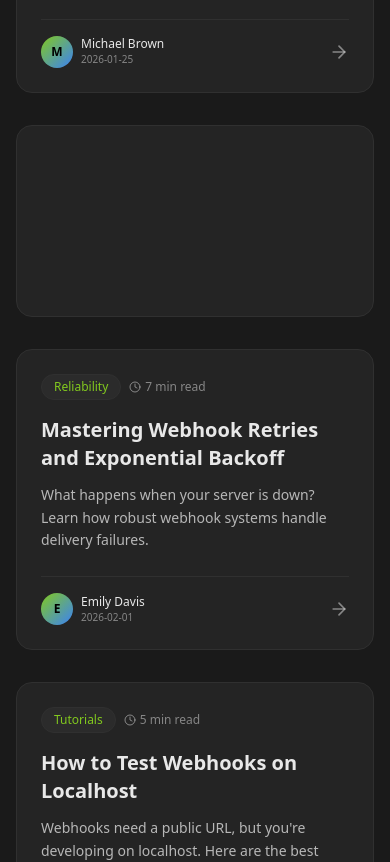
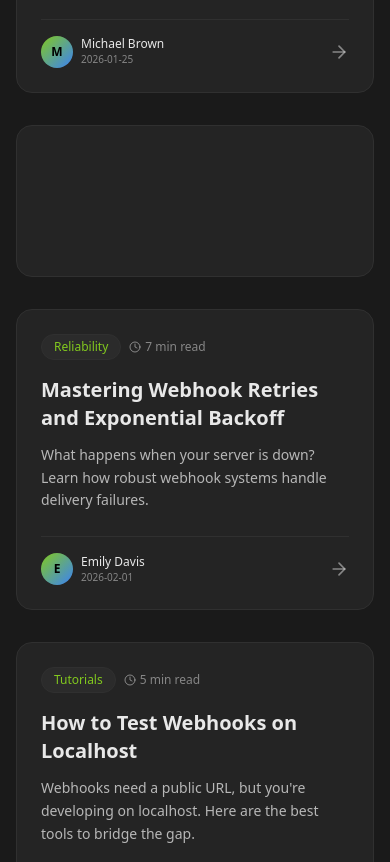
Before and after one commit to wal3fo/QimteK-Webhook, a React (Vite) app: page /blog in a window 390 px wide. Shown: the part 1400-2262 px from the top of the page. Built offline with nearby package versions, Linux system fonts and the light colour scheme.

Commit message:
style(AdBanner3): simplify container layout and styling
Replace grid layout with flex centering to improve visual alignment and reduce complexity.

```diff
--- a/src/components/AdBanner3.tsx
+++ b/src/components/AdBanner3.tsx
@@ -42,7 +42,7 @@ export const AdBanner: React.FC = () => {
   }, []);
 
   return (
-    <div style={{ minHeight: '0' }} className='grid md:grid-cols-2 gap-4 md:gap-6 w-full mx-auto mt-4 md:mt-6 mb-6 font-mono'>
+    <div style={{ minHeight: '0' }} className='flex justify-center items-center'>
       <div ref={containerRef} className="w-full h-full" />
     </div>
   );
```
